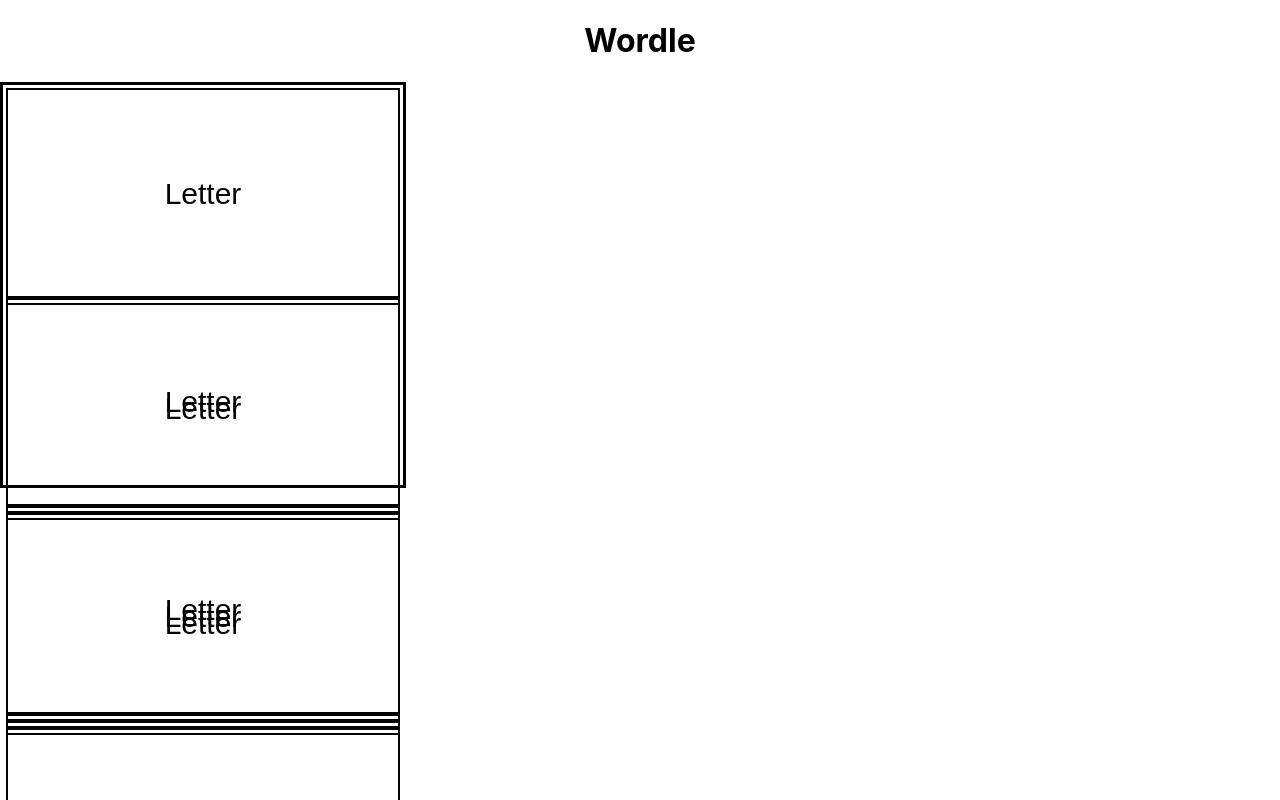
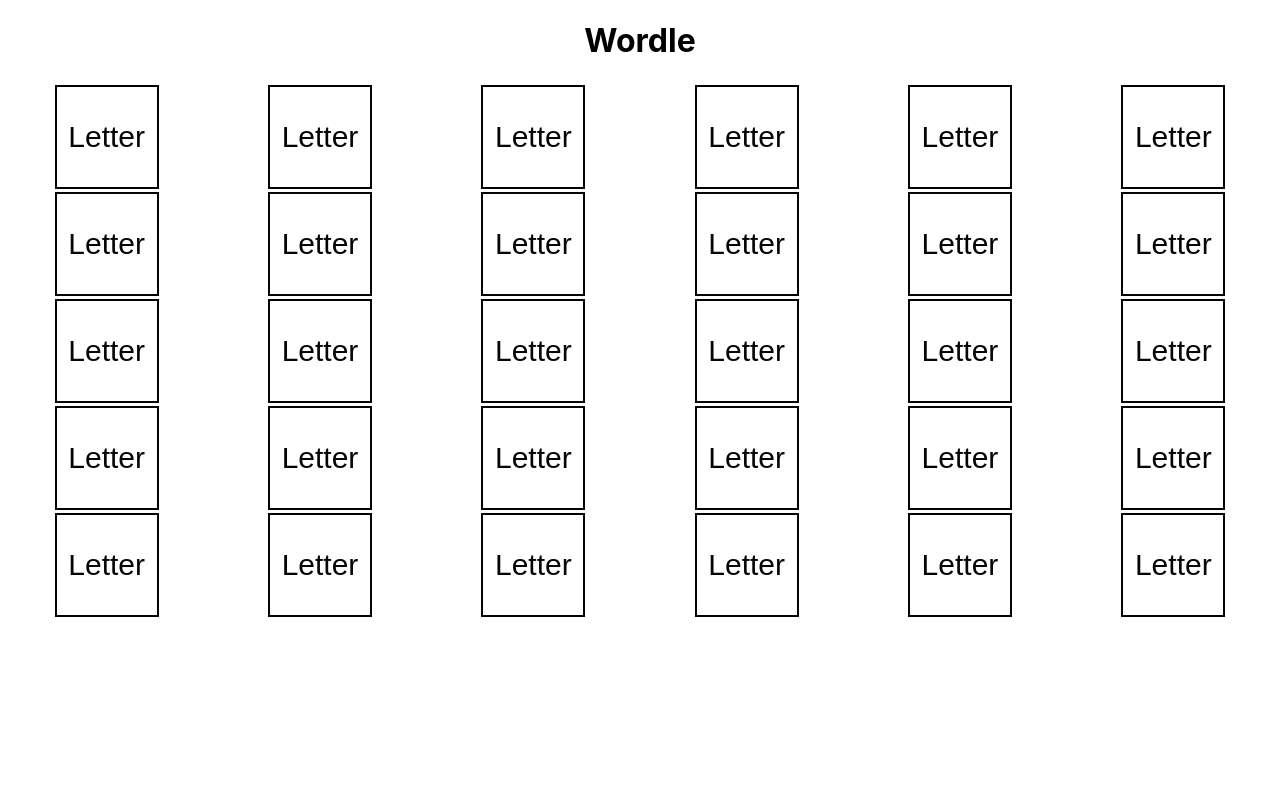
Before and after one commit to Shann-on/Wordle, a React (Create React App) app: page / in a window 1280 px wide. Shown: the top 800 px of the page. Built offline with nearby package versions, Linux system fonts and the light colour scheme.

Commit message:
Finally have a grid-like structure showing

```diff
--- a/src/Words.js
+++ b/src/Words.js
@@ -2,7 +2,7 @@
 //To initialize an empty default board
 //An array of arrays
 export const defaultGrid = [
-    ["", "", "", "", ""],
+    [" ", "", "", "", ""],
     ["", "", "", "", ""],
     ["", "", "", "", ""],
     ["", "", "", "", ""],
--- a/src/css/Style.css
+++ b/src/css/Style.css
@@ -1,6 +1,6 @@
 .letter {
-  flex: 33%;
-  height: 100%;
+  height: 100px;
+  width: 100px;
   border: 2px solid rgb(5, 4, 4);
   margin: 3px;
   display: grid;
@@ -11,8 +11,10 @@
 }
 
 .grid{
-  width: 400px;
-  height: 400px;
-  border: 3px solid black;
-  display: grid;
+  height: 50px;
+  flex-direction: column;
+  display: flex;
+  justify-content: space-between;
+  align-items: center;
+  flex-wrap: wrap;
 }
```
Also changed, not shown: src/App.js (+1 -10 lines).
